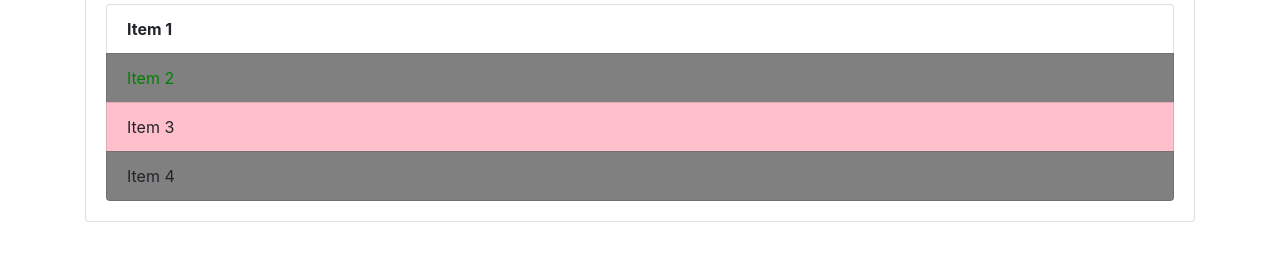
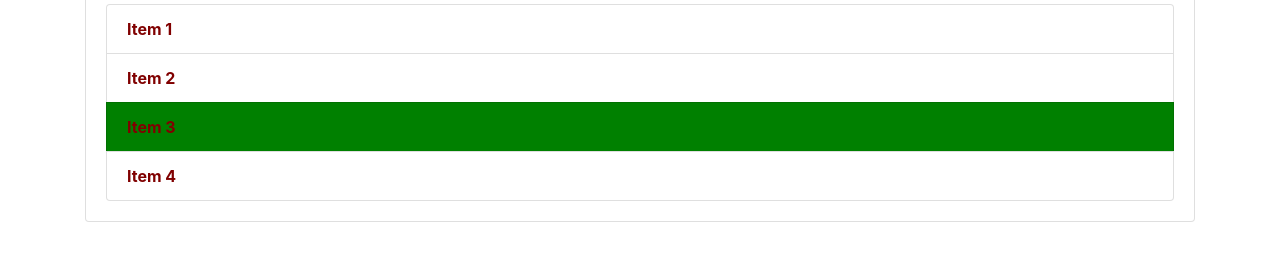
Before and after one commit to sushilkumar666/sushil-web-development, a plain HTML site: page index.html in a window 1280 px wide. Shown: the part 275-536 px from the top of the page. Drawn offline with nearby package versions, Linux system fonts and the light colour scheme.

Commit message:
assigment4

```diff
--- a/index.html
+++ b/index.html
@@ -40,10 +40,11 @@
     console.log(even);
     // var odd = document.querySelectorAll('#items:nth-Child(odd)');
     item[0].style.fontWeight = 'bold';
-    item[1].style.color = 'green';
-    item[2].style.background = 'pink';
-    for(let i = 0; i<even.length; i++){
-        even[i].style.background = 'gray';
+    // item[1].style.color = 'green';
+    item[2].style.background = 'green';
+    for(let i = 0; i<item.length; i++){
+        item[i].style.color = 'maroon';
+        item[i].style.fontWeight = 'bold';
     }
 </script>
 </body>
```
